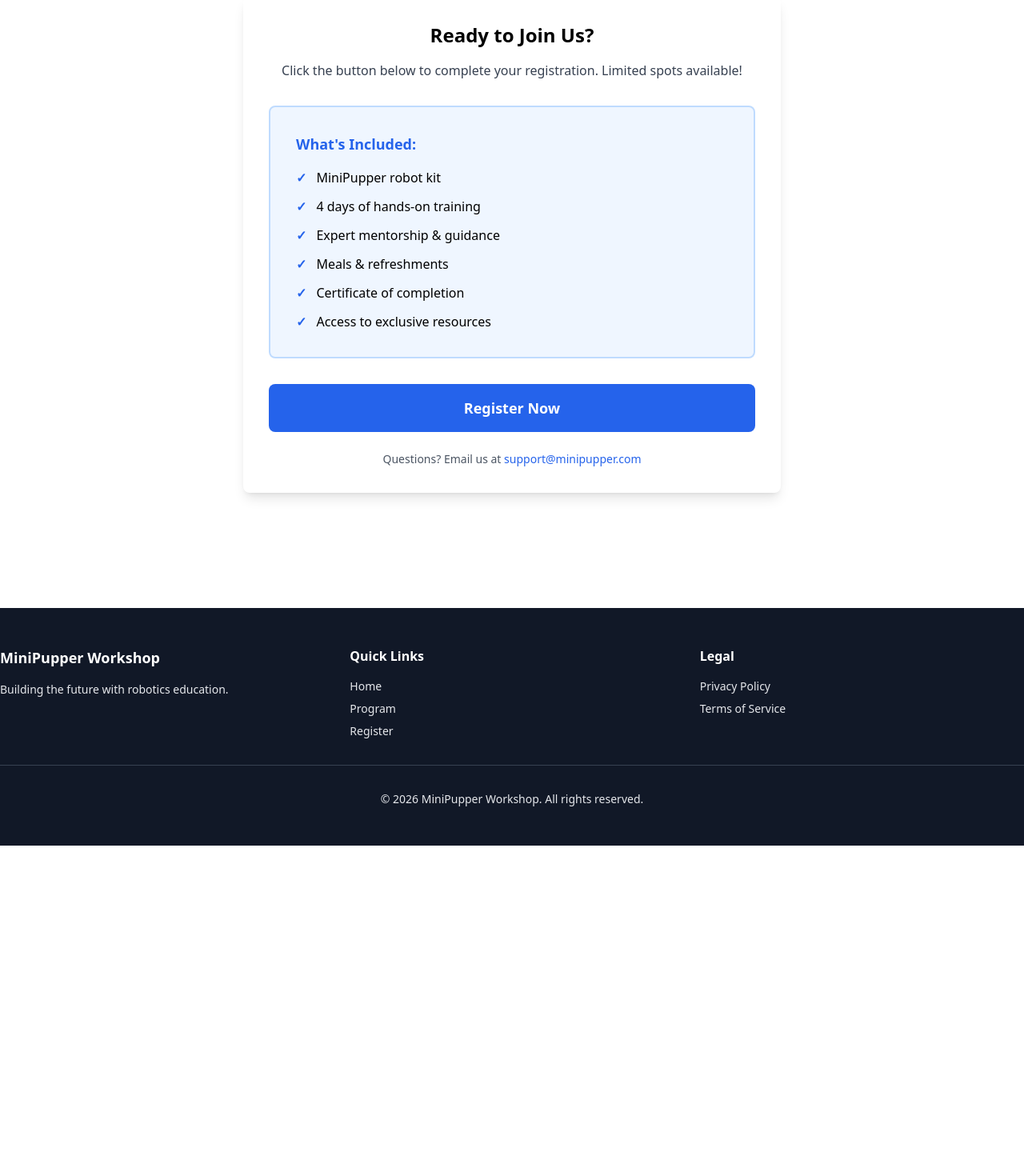
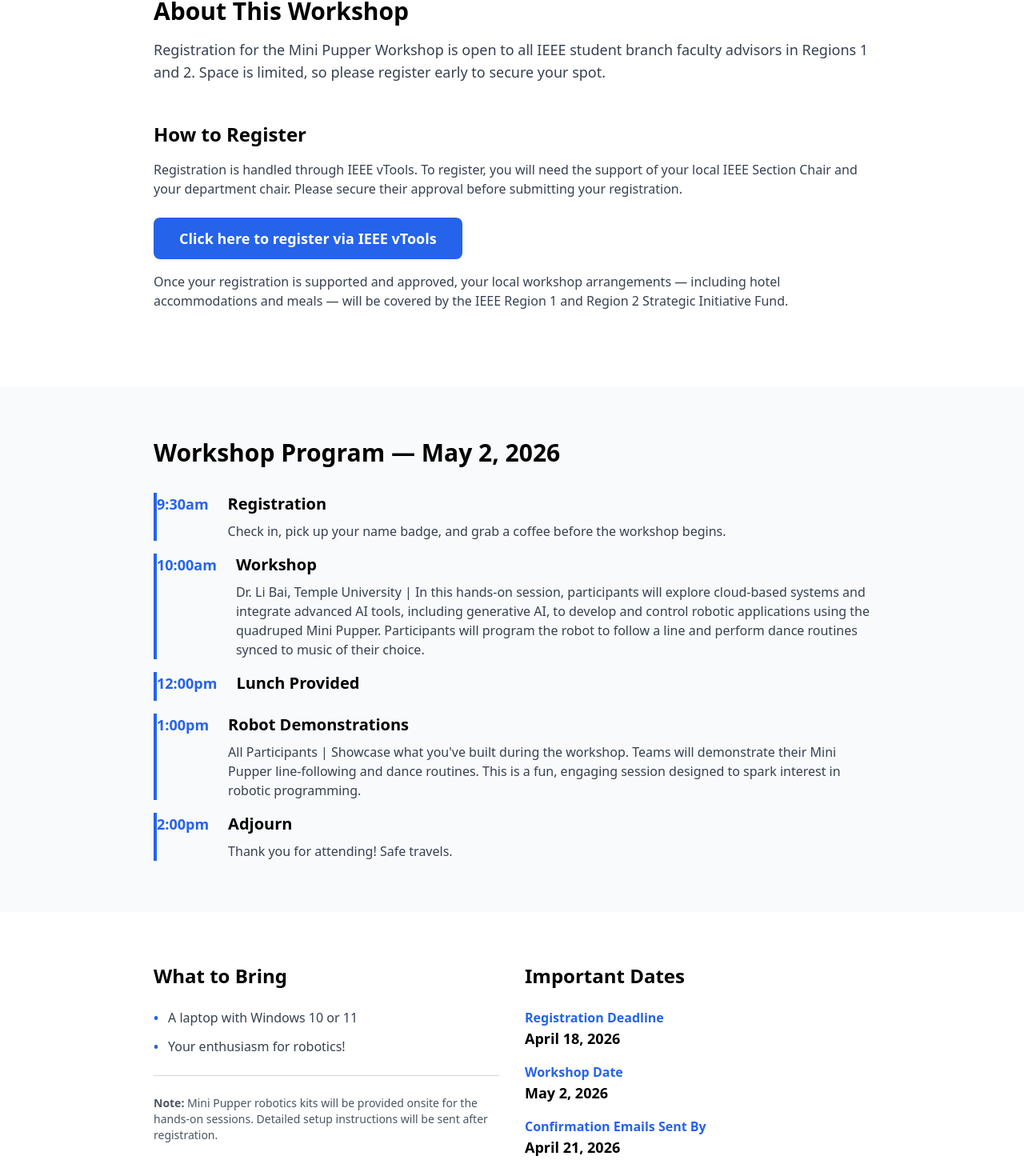
Before and after one commit to Rathtakrit/minipupperworkshop26, a React (Create React App) app: page /registration in a window 1280 px wide. Shown: the part 360-1830 px from the top of the page at 80% size. Before the commit the page ends 1417 px from the top, so only its background shows below. Built offline with nearby package versions, Linux system fonts and the light colour scheme.

Commit message:
Update Registration, Directions, and Resources pages with detailed workshop content

```diff
--- a/src/pages/Registration.jsx
+++ b/src/pages/Registration.jsx
@@ -2,67 +2,135 @@ import React from 'react';
 
 const Registration = () => {
     const handleRegister = () => {
-        // Replace with your actual registration URL (Google Form, Typeform, etc.)
-        window.location.href = 'https://forms.google.com/YOUR_FORM_ID';
+        window.location.href = '#'; // Placeholder - update with actual vTools URL
     };
+
+    const scheduleItems = [
+        {
+            time: '9:30am',
+            title: 'Registration',
+            description: 'Check in, pick up your name badge, and grab a coffee before the workshop begins.'
+        },
+        {
+            time: '10:00am',
+            title: 'Workshop',
+            description: 'Dr. Li Bai, Temple University | In this hands-on session, participants will explore cloud-based systems and integrate advanced AI tools, including generative AI, to develop and control robotic applications using the quadruped Mini Pupper. Participants will program the robot to follow a line and perform dance routines synced to music of their choice.'
+        },
+        {
+            time: '12:00pm',
+            title: 'Lunch Provided',
+            description: ''
+        },
+        {
+            time: '1:00pm',
+            title: 'Robot Demonstrations',
+            description: 'All Participants | Showcase what you\'ve built during the workshop. Teams will demonstrate their Mini Pupper line-following and dance routines. This is a fun, engaging session designed to spark interest in robotic programming.'
+        },
+        {
+            time: '2:00pm',
+            title: 'Adjourn',
+            description: 'Thank you for attending! Safe travels.'
+        }
+    ];
 
     return (
         <div>
             <div className="bg-gradient-to-r from-blue-600 to-blue-800 text-white py-16 px-4">
-                <div className="container max-w-2xl mx-auto">
-                    <h1 className="text-4xl font-bold mb-4">Register for the Workshop</h1>
-                    <p className="text-xl">Secure your spot in our exclusive 4-day robotics workshop</p>
+                <div className="container max-w-4xl mx-auto">
+                    <h1 className="text-4xl font-bold mb-4">Registration</h1>
+                    <p className="text-xl">Join us for the IEEE Mini Pupper Workshop</p>
                 </div>
             </div>
 
             <section className="py-16 px-4">
-                <div className="container max-w-2xl mx-auto">
-                    <div className="bg-white rounded-lg shadow-lg p-8">
-                        <div className="text-center mb-8">
-                            <h2 className="text-2xl font-bold mb-4">Ready to Join Us?</h2>
-                            <p className="text-gray-700 mb-6">Click the button below to complete your registration. Limited spots available!</p>
+                <div className="container max-w-4xl mx-auto">
+                    <div className="prose max-w-none mb-12">
+                        <h2 className="text-3xl font-bold mb-4">About This Workshop</h2>
+                        <p className="text-lg text-gray-700 mb-4">Registration for the Mini Pupper Workshop is open to all IEEE student branch faculty advisors in Regions 1 and 2. Space is limited, so please register early to secure your spot.</p>
                     </div>
 
-                        <div className="bg-blue-50 border-2 border-blue-200 rounded-lg p-8 mb-8">
-                            <h3 className="text-lg font-semibold mb-4 text-blue-600">What's Included:</h3>
-                            <ul className="space-y-3">
+                    <div className="card mb-8">
+                        <h3 className="text-2xl font-bold mb-4">How to Register</h3>
+                        <p className="text-gray-700 mb-6">Registration is handled through IEEE vTools. To register, you will need the support of your local IEEE Section Chair and your department chair. Please secure their approval before submitting your registration.</p>
+                        <button
+                            onClick={handleRegister}
+                            className="px-8 py-3 bg-blue-600 text-white rounded-lg hover:bg-blue-700 transition-colors font-bold text-lg mb-4"
+                        >
+                            Click here to register via IEEE vTools
+                        </button>
+                        <p className="text-gray-700">Once your registration is supported and approved, your local workshop arrangements — including hotel accommodations and meals — will be covered by the IEEE Region 1 and Region 2 Strategic Initiative Fund.</p>
+                    </div>
+                </div>
+            </section>
+
+            <section className="py-16 px-4 bg-gray-50">
+                <div className="container max-w-4xl mx-auto">
+                    <h2 className="text-3xl font-bold mb-8">Workshop Program — May 2, 2026</h2>
+                    <div className="space-y-4">
+                        {scheduleItems.map((item, idx) => (
+                            <div key={idx} className="card border-l-4 border-blue-600">
+                                <div className="flex gap-6">
+                                    <div className="text-blue-600 font-bold text-lg min-w-fit">{item.time}</div>
+                                    <div className="flex-1">
+                                        <h4 className="text-xl font-bold mb-2">{item.title}</h4>
+                                        {item.description && <p className="text-gray-700">{item.description}</p>}
+                                    </div>
+                                </div>
+                            </div>
+                        ))}
+                    </div>
+                </div>
+            </section>
+
+            <section className="py-16 px-4">
+                <div className="container max-w-4xl mx-auto">
+                    <div className="grid grid-cols-1 md:grid-cols-2 gap-8">
+                        <div className="card">
+                            <h3 className="text-2xl font-bold mb-6">What to Bring</h3>
+                            <ul className="space-y-3 text-gray-700">
                                 <li className="flex items-start gap-3">
-                                    <span className="text-blue-600 font-bold">✓</span>
-                                    <span>MiniPupper robot kit</span>
+                                    <span className="text-blue-600 font-bold">•</span>
+                                    <span>A laptop with Windows 10 or 11</span>
                                 </li>
                                 <li className="flex items-start gap-3">
-                                    <span className="text-blue-600 font-bold">✓</span>
-                                    <span>4 days of hands-on training</span>
-                                </li>
-                                <li className="flex items-start gap-3">
-                                    <span className="text-blue-600 font-bold">✓</span>
-                                    <span>Expert mentorship & guidance</span>
-                                </li>
-                                <li className="flex items-start gap-3">
-                                    <span className="text-blue-600 font-bold">✓</span>
-                                    <span>Meals & refreshments</span>
-                                </li>
-                                <li className="flex items-start gap-3">
-                                    <span className="text-blue-600 font-bold">✓</span>
-                                    <span>Certificate of completion</span>
-                                </li>
-                                <li className="flex items-start gap-3">
-                                    <span className="text-blue-600 font-bold">✓</span>
-                                    <span>Access to exclusive resources</span>
+                                    <span className="text-blue-600 font-bold">•</span>
+                                    <span>Your enthusiasm for robotics!</span>
                                 </li>
                             </ul>
+                            <div className="mt-6 pt-6 border-t border-gray-300">
+                                <p className="text-sm text-gray-600"><strong>Note:</strong> Mini Pupper robotics kits will be provided onsite for the hands-on sessions. Detailed setup instructions will be sent after registration.</p>
+                            </div>
                         </div>
 
-                        <button
-                            onClick={handleRegister}
-                            className="w-full px-6 py-4 bg-blue-600 text-white rounded-lg hover:bg-blue-700 transition-colors font-bold text-lg"
-                        >
-                            Register Now
-                        </button>
+                        <div className="card">
+                            <h3 className="text-2xl font-bold mb-6">Important Dates</h3>
+                            <div className="space-y-4">
+                                <div>
+                                    <p className="text-blue-600 font-bold">Registration Deadline</p>
+                                    <p className="text-lg font-semibold">April 18, 2026</p>
+                                </div>
+                                <div>
+                                    <p className="text-blue-600 font-bold">Workshop Date</p>
+                                    <p className="text-lg font-semibold">May 2, 2026</p>
+                                </div>
+                                <div>
+                                    <p className="text-blue-600 font-bold">Confirmation Emails Sent By</p>
+                                    <p className="text-lg font-semibold">April 21, 2026</p>
+                                </div>
+                            </div>
+                        </div>
+                    </div>
+                </div>
+            </section>
 
-                        <p className="text-center text-sm text-gray-600 mt-6">
-                            Questions? Email us at <a href="mailto:support@minipupper.com" className="text-blue-600 hover:underline">support@minipupper.com</a>
-                        </p>
+            <section className="py-16 px-4 bg-blue-50">
+                <div className="container max-w-4xl mx-auto">
+                    <h2 className="text-3xl font-bold mb-8">Funding & Travel Support</h2>
+                    <div className="card">
+                        <p className="text-gray-700 mb-4">We will select 20–30 faculty advisors from IEEE Region 1 and Region 2 to participate in this workshop. Selected advisors must demonstrate to their Section Chairs a commitment to increase student membership in their student branch and a willingness to conduct outreach of AI technologies to their local schools, with the support of their department chairs.</p>
+                        <p className="text-gray-700 mb-4">Once your registration is approved with the support of your local IEEE Section Chair and department chair, the IEEE Region 1 & Region 2 Strategic Initiative Fund will cover your hotel accommodations and meals at the workshop location.</p>
+                        <p className="text-gray-700 mb-4">Travel to and from the workshop (airfare, mileage, train, etc.) is the responsibility of each attendee. Faculty advisors are encouraged to seek travel support from their local IEEE Section and their respective department chairs to cover transportation costs from home to the workshop location in Philadelphia.</p>
+                        <p className="text-gray-700">We recommend reaching out to your local Section and department early, as funding approval processes may take time. If you need a formal invitation letter or supporting documentation for your funding request, please contact the organizing committee.</p>
                     </div>
                 </div>
             </section>
```
Lines whose indentation alone changed are shown as unchanged.
